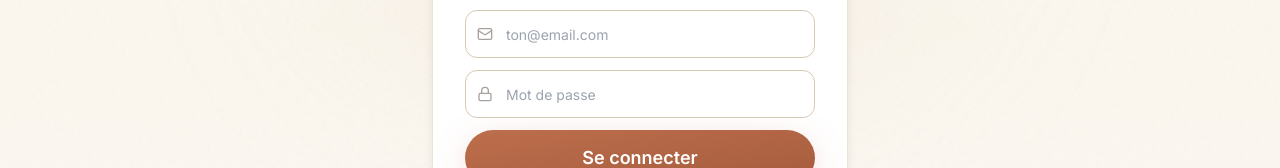
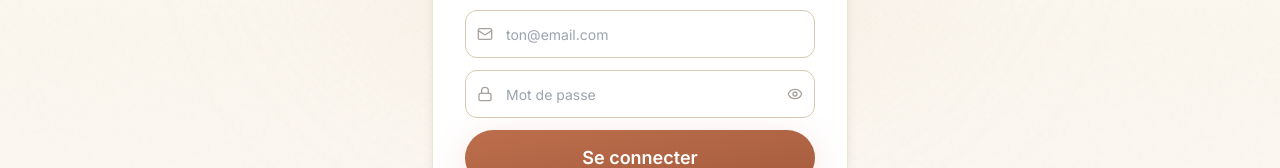
Before and after one commit to mlk57k/mlk57k, a Next.js app: page /auth in a window 1280 px wide. Shown: the part 375-543 px from the top of the page. Built offline with nearby package versions, Linux system fonts and the light colour scheme; no server answers.

Commit message:
Add password visibility toggle to auth form
Co-Authored-By: Claude Sonnet 4.6 <noreply@anthropic.com>
Claude-Session: https://claude.ai/code/session_014Yu1AxyVXgEXqHdLd5RhFj

```diff
--- a/src/app/auth/page.tsx
+++ b/src/app/auth/page.tsx
@@ -3,7 +3,7 @@
 import { Suspense, useState } from "react";
 import { useSearchParams } from "next/navigation";
 import Link from "next/link";
-import { Mail, Lock, Loader2 } from "lucide-react";
+import { Mail, Lock, Loader2, Eye, EyeOff } from "lucide-react";
 import { AppLogo } from "@/components/ui/logo";
 import { Button } from "@/components/ui/button";
 import { createClient } from "@/lib/supabase/client";
@@ -18,6 +18,7 @@ function AuthForm() {
   const [loading, setLoading] = useState(false);
   const [message, setMessage] = useState<string | null>(null);
   const [error, setError] = useState<string | null>(null);
+  const [showPassword, setShowPassword] = useState(false);
 
   const completeUrl = `/auth/complete?next=${encodeURIComponent(next)}`;
 
@@ -133,14 +134,22 @@ function AuthForm() {
         <div className="relative">
           <Lock className="absolute left-3 top-1/2 -translate-y-1/2 h-4 w-4 text-stone-400" />
           <input
-            type="password"
+            type={showPassword ? "text" : "password"}
             required
             minLength={6}
             placeholder="Mot de passe"
             value={password}
             onChange={(e) => setPassword(e.target.value)}
-            className="w-full h-12 pl-10 pr-4 rounded-xl border border-cream-300 bg-white text-sm focus:outline-none focus:ring-2 focus:ring-coral-400"
+            className="w-full h-12 pl-10 pr-10 rounded-xl border border-cream-300 bg-white text-sm focus:outline-none focus:ring-2 focus:ring-coral-400"
           />
+          <button
+            type="button"
+            onClick={() => setShowPassword((v) => !v)}
+            className="absolute right-3 top-1/2 -translate-y-1/2 text-stone-400 hover:text-stone-600"
+            aria-label={showPassword ? "Masquer le mot de passe" : "Afficher le mot de passe"}
+          >
+            {showPassword ? <EyeOff className="h-4 w-4" /> : <Eye className="h-4 w-4" />}
+          </button>
         </div>
 
         {error && (
```
